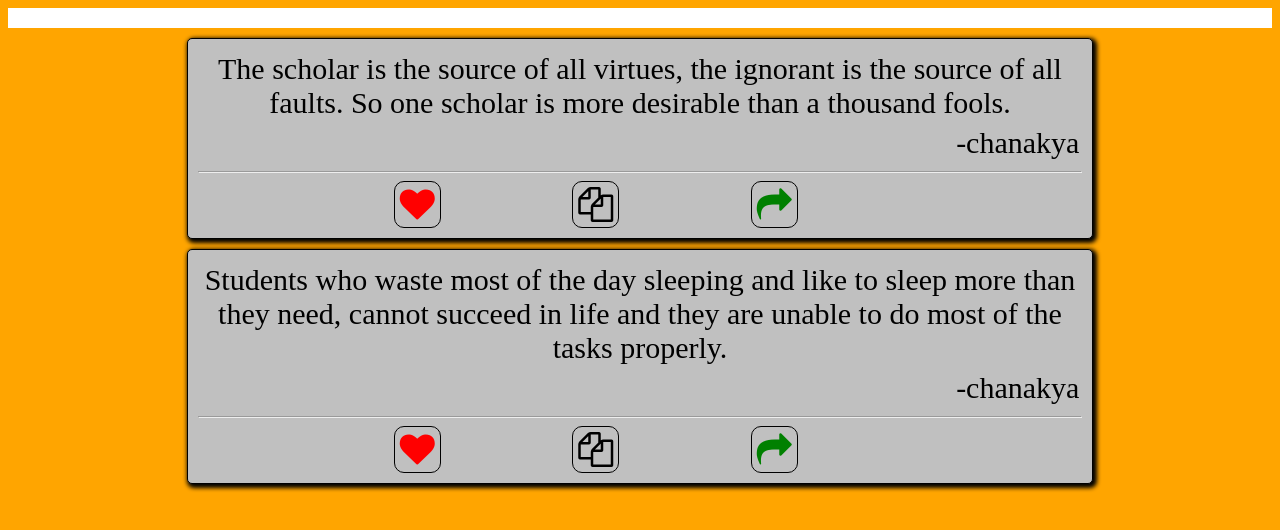
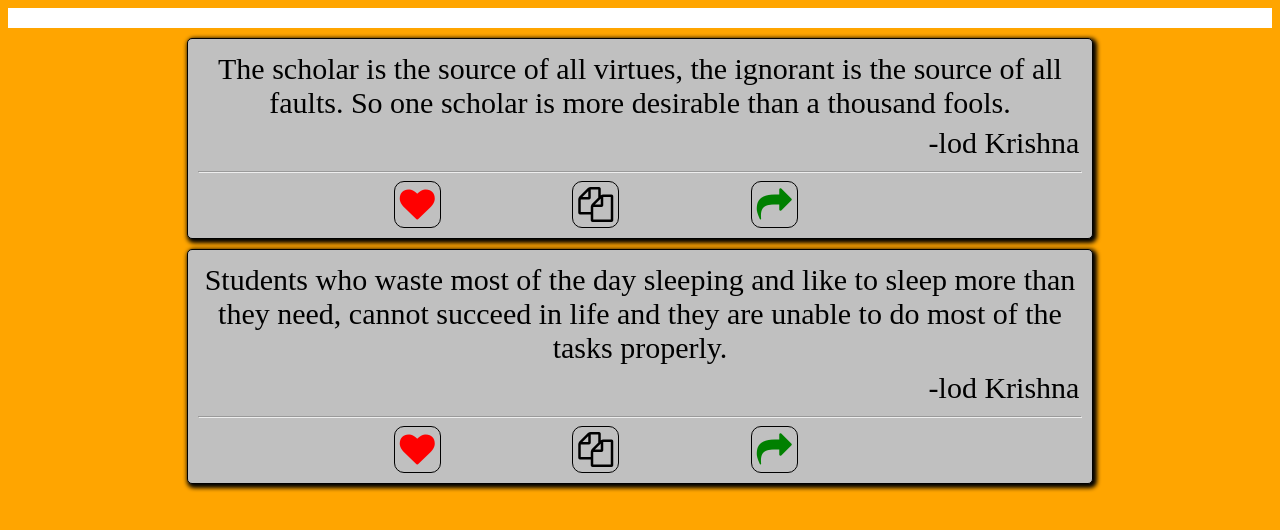
Before and after one commit to Sparrow-gif/Web-Application, a plain HTML site: page Krishna.html in a window 1280 px wide. Drawn offline with Linux system fonts and the light colour scheme.

Commit message:
Update Krishna.html

```diff
--- a/Krishna.html
+++ b/Krishna.html
@@ -121,7 +121,7 @@ function googleTranslateElementInit() {
 
 So one scholar is more desirable than a thousand fools. </p>
 
-        <p id="demo"style="text-align:right;">-chanakya</p>
+        <p id="demo"style="text-align:right;">-lod Krishna</p>
 
     <hr>
 
@@ -143,7 +143,7 @@ So one scholar is more desirable than a thousand fools. </p>
 
       than they need, cannot succeed in life and they are unable to do most of the tasks properly. </p>
 
-        <p id="demo"style="text-align:right;"> -chanakya</p>
+        <p id="demo"style="text-align:right;"> -lod Krishna</p>
 
     <hr>
 
```
